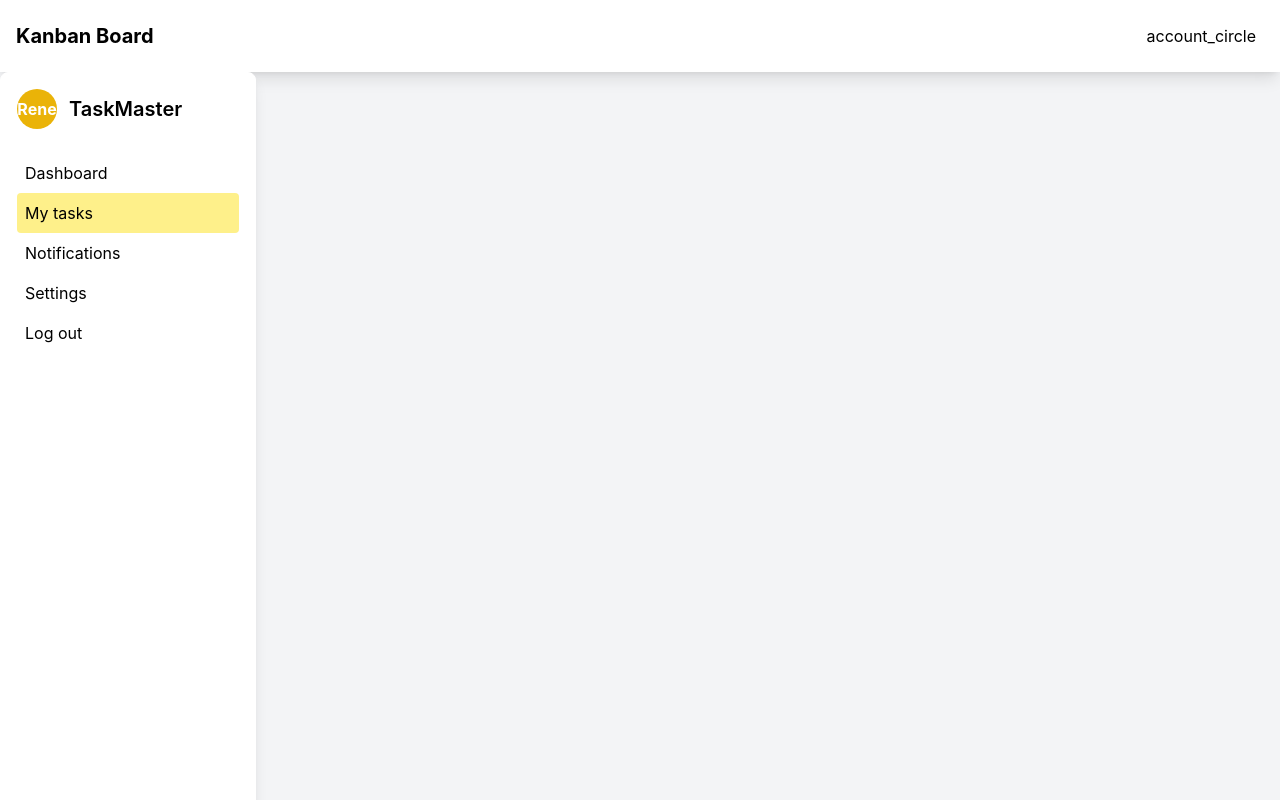
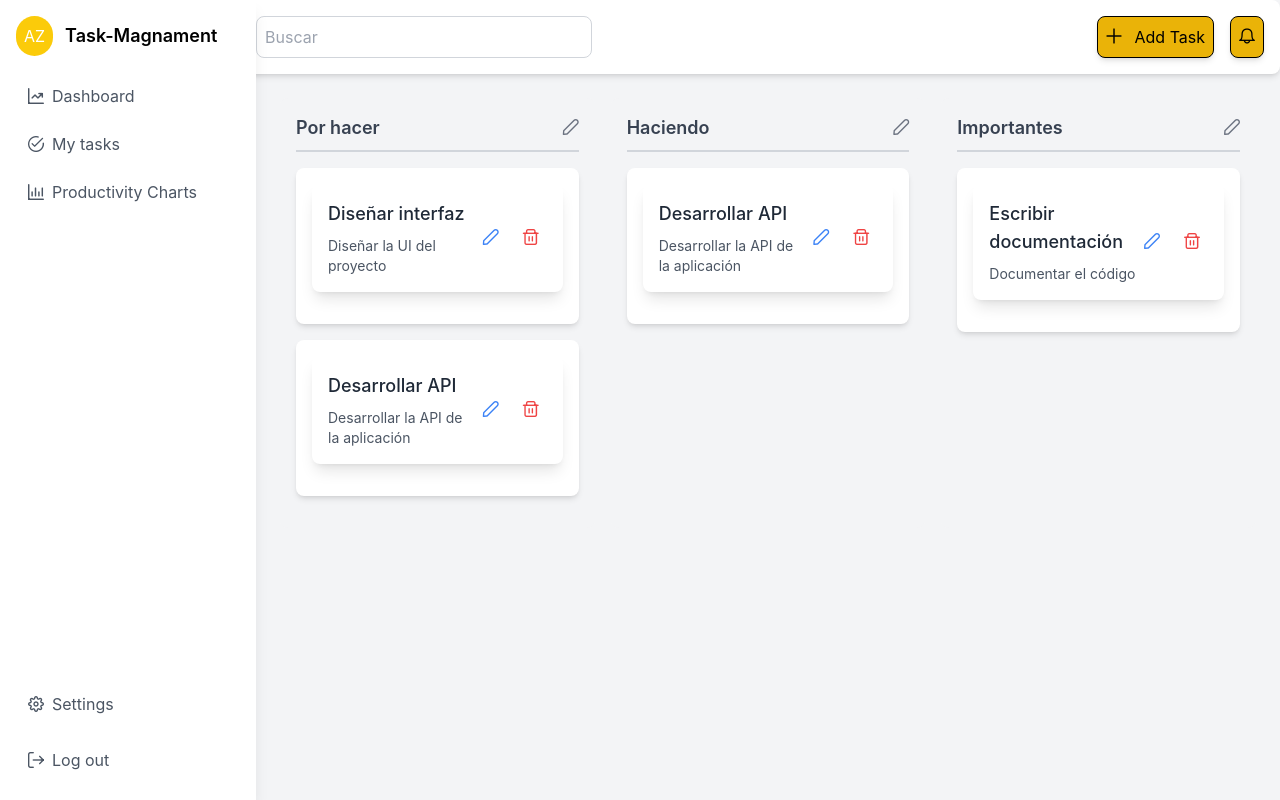
Before and after one commit to ByAdexus/Task-Manager, a React (Create React App) app: page /kanban in a window 1280 px wide. Shown: the top 800 px of the page. Built offline with nearby package versions, Linux system fonts and the light colour scheme.

Commit message:
Diseño de interfaz terminado

```diff
--- a/package.json
+++ b/package.json
@@ -6,7 +6,10 @@
     "@testing-library/jest-dom": "^5.17.0",
     "@testing-library/react": "^13.4.0",
     "@testing-library/user-event": "^13.5.0",
+    "primeicons": "^7.0.0",
+    "primereact": "^10.8.4",
     "react": "^18.3.1",
+    "react-beautiful-dnd": "^13.1.1",
     "react-dom": "^18.3.1",
     "react-scripts": "5.0.1",
     "web-vitals": "^2.1.4"
--- a/src/components/Header/Header.jsx
+++ b/src/components/Header/Header.jsx
@@ -1,27 +1,26 @@
-import { useState } from 'react';
+import { InputText } from 'primereact/inputtext';
+import 'primeicons/primeicons.css';
 
 function Header() {
-  const [dropdownOpen, setDropdownOpen] = useState(false);
+  return (
+    <header className="flex items-center justify-between p-4 bg-white rounded-lg shadow-md relative z-20 pl-64"> {/* pl-64 para que el header no se sobreponga al sidebar */}
+      {/* Barra de búsqueda */}
+      <div className="flex items-center space-x-2 w-1/3">
+        <InputText
+          className="p-2 w-full border border-gray-300 rounded-lg"
+          placeholder="Buscar"
+          icon="pi pi-search" // Ícono de lupa de PrimeReact
+        />
+      </div>
 
-  const toggleDropdown = () => setDropdownOpen(!dropdownOpen);
-
-  return (
-    <header className="flex items-center justify-between p-4 bg-white shadow-lg">
-      <h1 className="text-xl font-bold">Kanban Board</h1>
-      <div className="relative">
-        <button onClick={toggleDropdown} className="flex items-center p-2">
-          <span className="material-icons">account_circle</span>
+      {/* Botones en el lado derecho */}
+      <div className="flex items-center space-x-4">
+        <button className="p-2 bg-yellow-500 text-black rounded-lg shadow-md border border-black">
+          <i className="pi pi-plus mr-2 text-black"></i> Add Task
         </button>
-        {dropdownOpen && (
-          <div className="absolute right-0 w-48 mt-2 bg-white border rounded-md shadow-lg">
-            <ul>
-              <li className="px-4 py-2 hover:bg-gray-100 cursor-pointer">Profile</li>
-              <li className="px-4 py-2 hover:bg-gray-100 cursor-pointer">Settings</li>
-              <li className="px-4 py-2 hover:bg-gray-100 cursor-pointer">Share Project</li>
-              <li className="px-4 py-2 hover:bg-gray-100 cursor-pointer">Log out</li>
-            </ul>
-          </div>
-        )}
+        <button className="p-2 bg-yellow-500 text-black rounded-lg shadow-md border border-black">
+          <i className="pi pi-bell"></i>
+        </button>
       </div>
     </header>
   );
--- a/src/components/KanbanBoard/KanbanBoard.jsx
+++ b/src/components/KanbanBoard/KanbanBoard.jsx
@@ -1,17 +1,134 @@
-import ProjectColumn from '../ProjectColumn/ProjectColumn.jsx';
+import React, { useState } from 'react';
+import { DragDropContext, Droppable, Draggable } from 'react-beautiful-dnd'; // Importamos las funciones necesarias para drag-and-drop
+import TaskCard from '../TaskCard/TaskCard';
+
+const initialData = {
+  tasks: {
+    "1": { id: "1", title: "Diseñar interfaz", description: "Diseñar la UI del proyecto", category: "Por hacer" },
+    "2": { id: "2", title: "Desarrollar API", description: "Desarrollar la API de la aplicación", category: "Haciendo" },
+    "3": { id: "3", title: "Escribir documentación", description: "Documentar el código", category: "Importantes" },
+  },
+  columns: {
+    "porHacer": { id: "porHacer", title: "Por hacer", taskIds: ["1", "2"] },
+    "haciendo": { id: "haciendo", title: "Haciendo", taskIds: ["2"] },
+    "importantes": { id: "importantes", title: "Importantes", taskIds: ["3"] },
+  },
+  columnOrder: ["porHacer", "haciendo", "importantes"],
+};
 
 function KanbanBoard() {
-  const projects = [
-    { id: 1, title: 'Project 1', tasks: [] },
-    { id: 2, title: 'Project 2', tasks: [] },
-  ];
+  const [data, setData] = useState(initialData);
+  const [editingCategory, setEditingCategory] = useState(null);
+  const [newCategoryTitle, setNewCategoryTitle] = useState('');
+
+  const onDragEnd = (result) => {
+    const { destination, source } = result;
+
+    // Si no se ha movido a ningún lugar, salimos
+    if (!destination) return;
+
+    // Si la columna de origen y destino es la misma, no hacemos nada
+    if (source.droppableId === destination.droppableId && source.index === destination.index) {
+      return;
+    }
+
+    // Hacer una copia de los elementos y actualizar el estado
+    const newColumns = { ...data.columns };
+    const sourceColumn = newColumns[source.droppableId];
+    const destinationColumn = newColumns[destination.droppableId];
+
+    // Mover la tarea de la columna de origen a la columna de destino
+    const [removed] = sourceColumn.taskIds.splice(source.index, 1);
+    destinationColumn.taskIds.splice(destination.index, 0, removed);
+
+    // Actualizamos el estado de las columnas
+    setData({ ...data, columns: newColumns });
+  };
+
+  const handleCategoryEdit = (columnId) => {
+    setEditingCategory(columnId);
+    setNewCategoryTitle(data.columns[columnId].title); // Prellenamos el nuevo título con el actual
+  };
+
+  const handleCategorySave = (columnId) => {
+    const newColumns = { ...data.columns };
+    newColumns[columnId].title = newCategoryTitle; // Actualizamos el título de la columna
+    setData({ ...data, columns: newColumns });
+    setEditingCategory(null); // Salimos del modo de edición
+  };
 
   return (
-    <div className="flex space-x-4 p-4">
-      {projects.map(project => (
-        <ProjectColumn key={project.id} title={project.title} tasks={project.tasks} />
-      ))}
-    </div>
+    <DragDropContext onDragEnd={onDragEnd}>
+      <div className="flex p-6 space-x-4 ml-64"> {/* Aseguramos un margen izquierdo para evitar superposición con el Sidebar */}
+        {data.columnOrder.map((columnId) => {
+          const column = data.columns[columnId];
+          const tasks = column.taskIds.map((taskId) => data.tasks[taskId]);
+
+          return (
+            <Droppable droppableId={column.id} key={column.id}>
+              {(provided) => (
+                <div
+                  ref={provided.innerRef}
+                  {...provided.droppableProps}
+                  className="bg-gray-100 p-4 rounded-lg w-80"
+                  style={{ minHeight: '300px' }}
+                >
+                  {/* Categoría editable */}
+                  <div className="flex justify-between items-center mb-2">
+                    {editingCategory === column.id ? (
+                      <input
+                        type="text"
+                        value={newCategoryTitle}
+                        onChange={(e) => setNewCategoryTitle(e.target.value)}
+                        className="p-2 border-b border-gray-300 focus:outline-none"
+                      />
+                    ) : (
+                      <h2 className="font-semibold text-lg text-gray-700">{column.title}</h2>
+                    )}
+
+                    {/* Botón de editar categoría */}
+                    {editingCategory === column.id ? (
+                      <button
+                        onClick={() => handleCategorySave(column.id)} // Guardar el nuevo título
+                        className="text-gray-500 ml-2"
+                      >
+                        <i className="pi pi-check-circle" /> {/* Ícono de guardar */}
+                      </button>
+                    ) : (
+                      <button
+                        onClick={() => handleCategoryEdit(column.id)} // Iniciar la edición
+                        className="text-gray-500 ml-2"
+                      >
+                        <i className="pi pi-pencil" /> {/* Ícono de editar */}
+                      </button>
+                    )}
+                  </div>
+
+                  {/* Línea separadora entre categorías y tareas */}
+                  <hr className="border-t-2 border-gray-300 mb-4" />
+
+                  {tasks.map((task, index) => (
+                    <Draggable key={task.id} draggableId={task.id} index={index}>
+                      {(provided) => (
+                        <div
+                          ref={provided.innerRef}
+                          {...provided.draggableProps}
+                          {...provided.dragHandleProps}
+                          className="bg-white p-4 rounded-lg shadow-md mb-4 transform transition-all hover:scale-105"
+                        >
+                          <TaskCard task={task} />
+                        </div>
+                      )}
+                    </Draggable>
+                  ))}
+                  {provided.placeholder}
+                </div>
+              )}
+            </Droppable>
+          );
+        })}
+      </div>
+    </DragDropContext>
   );
 }
 
--- a/src/components/ProjectColumn/ProjectColumn.jsx
+++ b/src/components/ProjectColumn/ProjectColumn.jsx
@@ -1,10 +1,10 @@
 import React from 'react';
-import TaskCard from '../TaskCard/TaskCard';
+import TaskCard from './TaskCard'; // Asegúrate de que esté bien importado
 
 function ProjectColumn({ title, tasks }) {
   return (
-    <div className="bg-white border border-gray-300 rounded-lg w-64 p-4 shadow">
-      <h2 className="font-bold text-lg mb-2">{title}</h2>
+    <div className="bg-gray-50 border border-gray-300 rounded-lg w-80 p-4 shadow-md hover:shadow-lg transition-shadow duration-300 ease-in-out">
+      <h2 className="font-bold text-xl text-gray-700 mb-4">{title}</h2>
       {tasks.map((task) => (
         <TaskCard key={task.id} task={task} />
       ))}
--- a/src/components/Sidebar/Sidebar.jsx
+++ b/src/components/Sidebar/Sidebar.jsx
@@ -1,24 +1,48 @@
-import SidebarItem from './SidebarItem';
+import React, { useState } from 'react'; // Importar React y useState
 
 function Sidebar() {
+  const [visible, setVisible] = useState(true); // Definir el estado 'visible'
+
   return (
-    <aside className="bg-white border border-white rounded-lg w-64 h-screen p-4 shadow-lg">
-      <div className="flex items-center mb-6">
-        <div className="w-10 h-10 bg-yellow-500 rounded-full flex items-center justify-center">
-          <span className="text-white font-bold">Rene</span>
+    <div
+      className={`bg-white shadow-lg w-64 h-full fixed left-0 top-0 z-30 transform transition-transform duration-300 ${visible ? 'translate-x-0' : '-translate-x-full'}`}
+      style={{ transition: 'transform 0.3s ease-in-out' }}
+    >
+      <div className="flex flex-col h-full justify-between p-4">
+        {/* Contenido del Sidebar */}
+        <div>
+          {/* Título y navegación */}
+          <div className="flex items-center mb-4">
+            <div className="bg-yellow-main text-white p-2 rounded-full mr-3">AZ</div>
+            <span className="font-semibold text-lg">Task-Magnament</span>
+          </div>
+          <nav>
+            <ul>
+              {/* Enlaces del Sidebar */}
+              <li className="p-3 flex items-center text-gray-600 hover:bg-yellow-200 hover:text-black rounded">
+                <i className="pi pi-chart-line mr-2"></i> Dashboard
+              </li>
+              <li className="p-3 flex items-center text-gray-600 hover:bg-yellow-200 hover:text-black rounded">
+                <i className="pi pi-check-circle mr-2"></i> My tasks
+              </li>
+              <li className="p-3 flex items-center text-gray-600 hover:bg-yellow-200 hover:text-black rounded">
+                <i className="pi pi-chart-bar mr-2"></i> Productivity Charts
+              </li>
+            </ul>
+          </nav>
         </div>
-        <h2 className="ml-3 font-semibold text-xl">TaskMaster</h2>
+
+        {/* Pie con configuraciones y logout */}
+        <div>
+          <button className="p-3 w-full flex items-center text-gray-600 hover:bg-yellow-200 hover:text-black rounded mb-2">
+            <i className="pi pi-cog mr-2"></i> Settings
+          </button>
+          <button className="p-3 w-full flex items-center text-gray-600 hover:bg-yellow-200 hover:text-black rounded">
+            <i className="pi pi-sign-out mr-2"></i> Log out
+          </button>
+        </div>
       </div>
-      <nav>
-        <SidebarItem text="Dashboard" />
-        <SidebarItem text="My tasks" active />
-        <SidebarItem text="Notifications" />
-      </nav>
-      <div className="mt-auto">
-        <SidebarItem text="Settings" />
-        <SidebarItem text="Log out" />
-      </div>
-    </aside>
+    </div>
   );
 }
 
--- a/src/components/Sidebar/SidebarItem.jsx
+++ /dev/null
@@ -1,9 +0,0 @@
-function SidebarItem({ text, active }) {
-    return (
-      <div className={`p-2 rounded ${active ? 'bg-yellow-200' : 'hover:bg-gray-200'}`}>
-        <span>{text}</span>
-      </div>
-    );
-  }
-
-  export default SidebarItem;
--- a/src/components/TaskCard/TaskCard.jsx
+++ b/src/components/TaskCard/TaskCard.jsx
@@ -2,13 +2,20 @@ import React from 'react';
 
 function TaskCard({ task }) {
   return (
-    <div className="bg-gray-100 border border-gray-300 rounded-lg p-4 mb-2 shadow hover:bg-gray-200 transition duration-200">
-      <h3 className="font-semibold">{task.name}</h3>
-      <p>Due: {task.dueDate}</p>
-      <p>Priority: {task.priority}</p>
-      <div className="flex justify-between mt-2">
-        <button className="text-blue-500">Edit</button>
-        <button className="text-green-500">Complete</button>
+    <div className="bg-white shadow-lg rounded-lg p-4 flex justify-between items-center mb-4 transform hover:scale-105 transition-transform duration-300 ease-in-out hover:shadow-xl">
+      <div className="flex flex-col">
+        <span className="font-medium text-gray-800 text-lg">{task.title}</span>
+        {/* Descripción opcional debajo del título */}
+        {task.description && <p className="text-sm text-gray-600 mt-2">{task.description}</p>}
+      </div>
+
+      <div className="flex space-x-2">
+        <button className="text-blue-500 hover:text-blue-700 p-2 rounded-full">
+          <i className="pi pi-pencil"></i> {/* Edit Icon */}
+        </button>
+        <button className="text-red-500 hover:text-red-700 p-2 rounded-full">
+          <i className="pi pi-trash"></i> {/* Delete Icon */}
+        </button>
       </div>
     </div>
   );
--- a/tailwind.config.js
+++ b/tailwind.config.js
@@ -1,7 +1,6 @@
-/** @type {import('tailwindcss').Config} */
 module.exports = {
   content: [
-    "./src/**/*.{js,jsx,ts,tsx}", // Esto incluye todos los archivos de la carpeta src
+    "./src/**/*.{js,jsx,ts,tsx}",
   ],
   theme: {
     extend: {
```
Also changed, not shown: src/components/Layout/AppLayout.jsx (+16 -10 lines), 1 other file (tests, documents, lock files or other folders).
